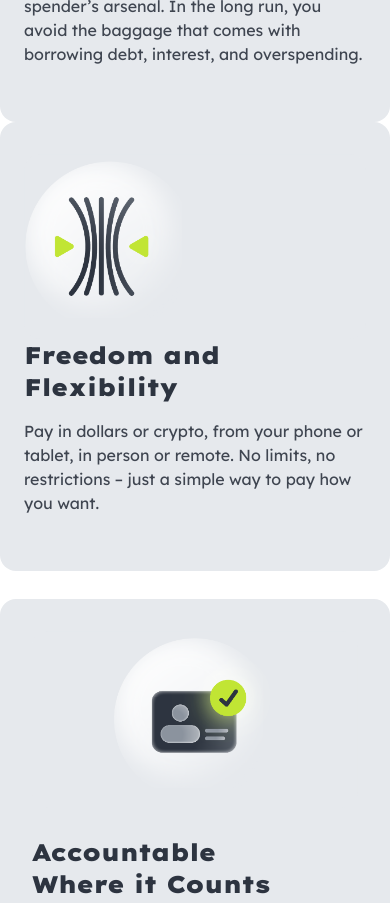
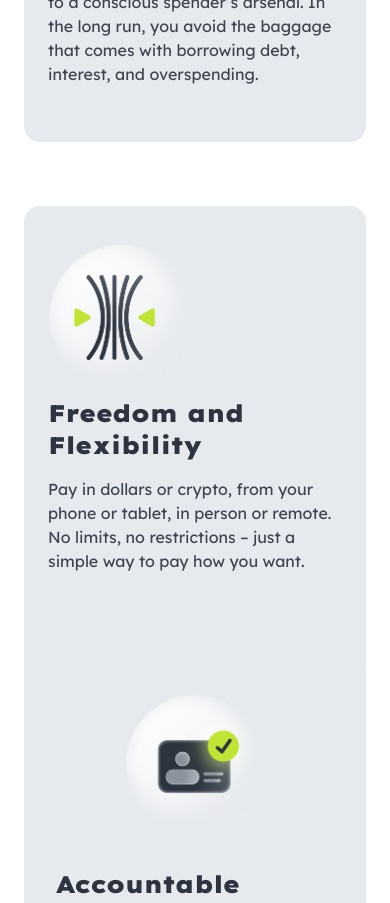
Before and after one commit to Shake-Escrow/Shake-Escrow.github.io, a React (Vite) app: page /send-payments in a window 390 px wide. Shown: the part 1780-2683 px from the top of the page. Built offline with nearby package versions, Linux system fonts and the light colour scheme; a web font is replaced by a local one.

Commit message:
Send payments get paid cards fix V3

```diff
--- a/src/pages/getpaid.tsx
+++ b/src/pages/getpaid.tsx
@@ -23,7 +23,7 @@ const GetPaid: React.FC = () => {
       </Section>
 
       <div className="mt-6">
-        <div className="max-w-5xl mx-auto flex flex-col gap-y-7">
+        <div className="max-w-5xl mx-auto flex flex-col gap-y-7 px-6 md:px-0">
           {/* First card: Keep More of What You Earn */}
           {(() => {
             const section = siteContent.getPaid.sections[0];
@@ -51,7 +51,7 @@ const GetPaid: React.FC = () => {
               if (section.headline.replace(/\n/g, ' ') === 'Adapts to You') imageSrc = '/images/03_adapts to you.png';
               if (section.headline.replace(/\n/g, ' ') === 'Reduce Risk by Building Trust') imageSrc = '/images/02_reduce risk by building trust.png';
               return (
-                <div key={section.headline} className={`bg-[#e6e9ed] rounded-2xl py-8 px-6 md:px-12 md:py-12 flex flex-col items-start text-left h-full ${idx === 0 ? ' md:mb-0' : 'mt-18 md:mt-0'}`}>
+                <div key={section.headline} className={`bg-[#e6e9ed] rounded-2xl py-8 px-6 md:px-12 md:py-12 flex flex-col items-start text-left h-full ${idx === 0 ? ' md:mb-0' : 'mt-16 md:mt-0'}`}>
                   <img src={imageSrc} alt={section.headline} className="w-full h-43 object-cover rounded-2xl " />
                   <h3 className="font-display font-bold text-2xl md:text-3xl text-secondary-dark mb-4" style={{letterSpacing: '-0.03em'}}>{section.headline.split('\n').map((line, idx) => (<React.Fragment key={idx}>{line}{idx < section.headline.split('\n').length - 1 && <br />}</React.Fragment>))}</h3>
                   <p className="text-description mb-6 text-[#2d3440] opacity-90" style={{fontFamily: 'Lexend Deca, sans-serif'}}>{section.description}</p>
--- a/src/pages/sendpayments.tsx
+++ b/src/pages/sendpayments.tsx
@@ -24,7 +24,7 @@ const SendPayments: React.FC = () => {
         </div>
       </Section>
       <div className="mt-6">
-  <div className="max-w-5xl mx-auto flex flex-col gap-y-7">
+  <div className="max-w-5xl mx-auto flex flex-col gap-y-7 px-6 md:px-0">
     {/* First card: Transactions That Matter */}
     {(() => {
       const section = siteContent.sendPayments.sections[0];
@@ -52,7 +52,7 @@ const SendPayments: React.FC = () => {
         if (section.headline === 'Level Up as a Sensible Spender') imageSrc = '/images/02_level up as a sensible spender.png';
         if (section.headline === 'Freedom and Flexibility') imageSrc = '/images/03_freedom and flexibility.png';
         return (
-          <div key={section.headline} className={`bg-[#e6e9ed] rounded-2xl py-8 px-6 md:px-12 md:py-12 flex flex-col items-start text-left h-full ${idx === 0 ? ' md:mb-0' : 'mt-18 md:mt-0'}`}>
+          <div key={section.headline} className={`bg-[#e6e9ed] rounded-2xl py-8 px-6 md:px-12 md:py-12 flex flex-col items-start text-left h-full ${idx === 0 ? ' md:mb-0' : 'mt-16 md:mt-0'}`}>
             <img src={imageSrc} alt={section.headline} className="w-full h-43 object-cover rounded-2xl " />
             <h3 className="font-display font-bold text-2xl md:text-3xl text-secondary-dark mb-4" style={{letterSpacing: '-0.03em'}}>{section.headline.split('\n').map((line, idx) => (<React.Fragment key={idx}>{line}{idx < section.headline.split('\n').length - 1 && <br />}</React.Fragment>))}</h3>
             <p className="text-description mb-6 text-[#2d3440] opacity-90" style={{fontFamily: 'Lexend Deca, sans-serif'}}>{section.description}</p>
```
